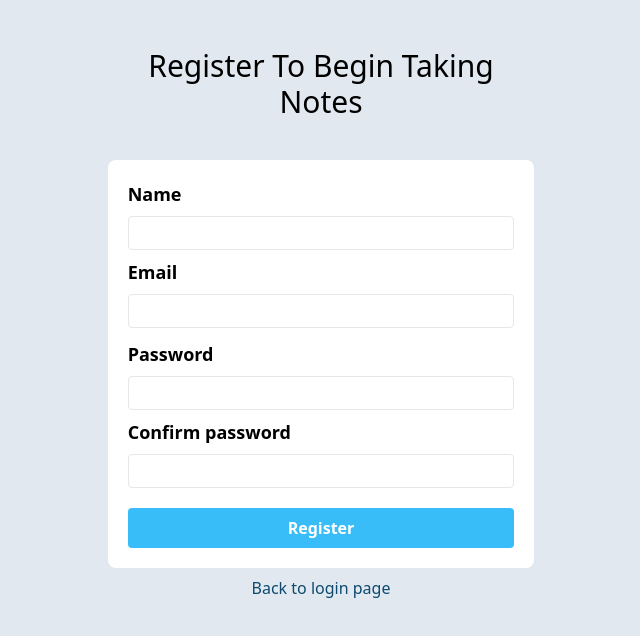
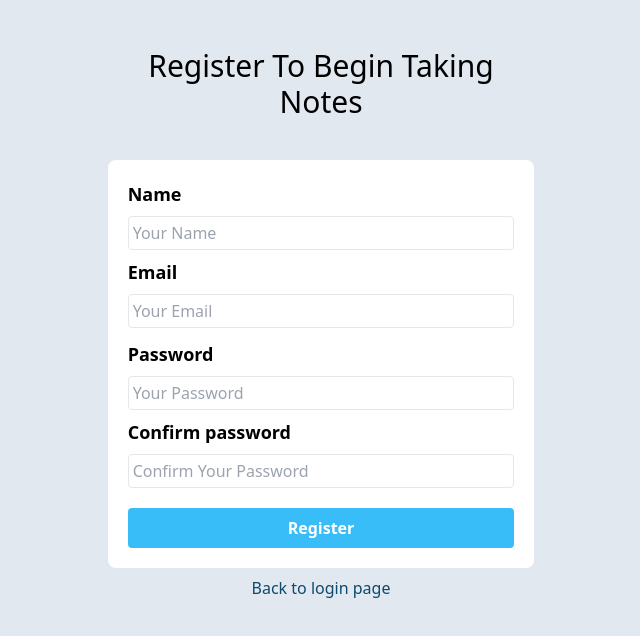
Before and after one commit to Rodriguez-Jp/NoteYou, a React (Vite) app: page /register in a window 1280 px wide. Shown: the top 636 px of the page, without its empty margins (319-959 px from the left). Built offline with nearby package versions, Linux system fonts and the light colour scheme.

Commit message:
Added the state for register form

```diff
--- a/package.json
+++ b/package.json
@@ -13,6 +13,7 @@
     "axios": "^1.6.1",
     "react": "^18.2.0",
     "react-dom": "^18.2.0",
+    "react-hot-toast": "^2.4.1",
     "react-router-dom": "^6.18.0"
   },
   "devDependencies": {
--- a/src/App.jsx
+++ b/src/App.jsx
@@ -1,4 +1,5 @@
 import { BrowserRouter, Routes, Route } from "react-router-dom";
+import { Toaster } from "react-hot-toast";
 import AuthLayout from "./layouts/AuthLayout";
 import Login from "./pages/Login";
 import Register from "./pages/Register";
@@ -20,6 +21,7 @@ function App() {
           </Route>
         </Routes>
       </BrowserRouter>
+      <Toaster />
     </>
   );
 }
--- a/src/pages/ConfirmAccount.jsx
+++ b/src/pages/ConfirmAccount.jsx
@@ -1,5 +1,16 @@
 function ConfirmAccount() {
-  return <div>ConfirmAccount</div>;
+  return (
+    <>
+      <div className="w-4/5 md:w-1/2 lg:w-1/3 mx-auto ">
+        <div className="mt-12">
+          <h1 className="text-3xl font-light capitalize text-center">
+            Confirm your account and begin taking{" "}
+            <span className="font-normal">notes</span>
+          </h1>
+        </div>
+      </div>
+    </>
+  );
 }
 
 export default ConfirmAccount;
--- a/src/pages/ForgotPassword.jsx
+++ b/src/pages/ForgotPassword.jsx
@@ -17,6 +17,7 @@ function ForgotPassword() {
               type="email"
               id="email"
               className="w-full p-1 border mt-2 rounded"
+              placeholder="Your Email"
             />
 
             <input
--- a/src/pages/Login.jsx
+++ b/src/pages/Login.jsx
@@ -1,6 +1,15 @@
+import { useState } from "react";
 import { Link } from "react-router-dom";
 
 function Login() {
+  const [email, setEmail] = useState("");
+  const [password, setPassword] = useState("");
+
+  const handleSubmit = (e) => {
+    e.preventDefault();
+    console.log("Sending");
+  };
+
   return (
     <>
       <div className="w-4/5 md:w-1/2 lg:w-1/3 mx-auto ">
@@ -8,7 +17,10 @@ function Login() {
           <h1 className="text-3xl font-light capitalize text-center">
             Login to access your <span className="font-normal">notes</span>
           </h1>
-          <form className="mt-10 bg-white p-5 rounded-lg ">
+          <form
+            className="mt-10 bg-white p-5 rounded-lg "
+            onSubmit={handleSubmit}
+          >
             <label htmlFor="email" className="block font-semibold text-lg">
               Email
             </label>
@@ -16,6 +28,9 @@ function Login() {
               type="email"
               id="email"
               className="w-full p-1 border mt-2 rounded"
+              placeholder="Your Email"
+              value={email}
+              onChange={(e) => setEmail(e.target.value)}
             />
             <label
               htmlFor="password"
@@ -27,6 +42,9 @@ function Login() {
               type="password"
               id="password"
               className="w-full p-1 border mt-2 rounded"
+              placeholder="Your Password"
+              value={password}
+              onChange={(e) => setPassword(e.target.value)}
             />
             <input
               type="submit"
--- a/src/pages/NewPassword.jsx
+++ b/src/pages/NewPassword.jsx
@@ -14,6 +14,7 @@ function NewPassword() {
               type="email"
               id="email"
               className="w-full p-1 border mt-2 rounded"
+              placeholder="Your New Password"
             />
             <label
               htmlFor="password"
@@ -25,6 +26,7 @@ function NewPassword() {
               type="password"
               id="password"
               className="w-full p-1 border mt-2 rounded"
+              placeholder="Confirm Your New Password"
             />
             <input
               type="submit"
--- a/src/pages/Register.jsx
+++ b/src/pages/Register.jsx
@@ -1,6 +1,63 @@
+import { useState } from "react";
 import { Link } from "react-router-dom";
+import toast from "react-hot-toast";
 
 function Register() {
+  const [name, setName] = useState("");
+  const [email, setEmail] = useState("");
+  const [password, setPassword] = useState("");
+  const [repeatPassword, setRepeatPassword] = useState("");
+
+  const handleSubmit = (e) => {
+    e.preventDefault();
+
+    // Validates if the fields are not empty
+    if (
+      [
+        name.trim(),
+        email.trim(),
+        password.trim(),
+        repeatPassword.trim(),
+      ].includes("")
+    ) {
+      toast.error("Some fields are empty", {
+        id: "empty-fields",
+      });
+      return;
+    }
+
+    // Validates the email
+    const emailRegex = /^[\w-\.]+@([\w-]+\.)+[\w-]{2,4}$/g;
+
+    if (!emailRegex.test(email)) {
+      toast.error("Invalid email", {
+        id: "invalid-email",
+      });
+      return;
+    }
+
+    //Validates strong password
+    const passwordRegex =
+      /^(?=.*?[A-Z])(?=.*?[a-z])(?=.*?[0-9])(?=.*?[#?!@$%^&*-]).{8,}$/;
+    if (!passwordRegex.test(password)) {
+      toast.error(
+        "Password must contain 8 characters, one uppercase, one number and one symbol",
+        { id: "not-strong-password" }
+      );
+      return;
+    }
+
+    // Validates the confirmation of the password
+    if (password !== repeatPassword) {
+      toast.error("Passwords are not equal", {
+        id: "invalid-passwords",
+      });
+      return;
+    }
+
+    console.log("sending");
+  };
+
   return (
     <>
       <div className="w-4/5 md:w-1/2 lg:w-1/3 mx-auto ">
@@ -8,7 +65,10 @@ function Register() {
           <h1 className="text-3xl font-light capitalize text-center">
             register to begin taking <span className="font-normal">notes</span>
           </h1>
-          <form className="mt-10 bg-white p-5 rounded-lg ">
+          <form
+            className="mt-10 bg-white p-5 rounded-lg"
+            onSubmit={handleSubmit}
+          >
             <label htmlFor="name" className="block font-semibold text-lg">
               Name
             </label>
@@ -16,6 +76,9 @@ function Register() {
               type="text"
               id="name"
               className="w-full p-1 border mt-2 rounded"
+              placeholder="Your Name"
+              value={name}
+              onChange={(e) => setName(e.target.value)}
             />
             <label htmlFor="email" className="block font-semibold text-lg mt-2">
               Email
@@ -24,6 +87,9 @@ function Register() {
               type="email"
               id="email"
               className="w-full p-1 border mt-2 rounded"
+              placeholder="Your Email"
+              value={email}
+              onChange={(e) => setEmail(e.target.value)}
             />
             <label
               htmlFor="password"
@@ -35,6 +101,9 @@ function Register() {
               type="password"
               id="password"
               className="w-full p-1 border mt-2 rounded"
+              placeholder="Your Password"
+              value={password}
+              onChange={(e) => setPassword(e.target.value)}
             />
             <label
               htmlFor="confirm-password"
@@ -46,6 +115,9 @@ function Register() {
               type="password"
               id="confirm-password"
               className="w-full p-1 border mt-2 rounded"
+              placeholder="Confirm Your Password"
+              value={repeatPassword}
+              onChange={(e) => setRepeatPassword(e.target.value)}
             />
             <input
               type="submit"
```
Also changed, not shown: 1 other file (tests, documents, lock files or other folders).
